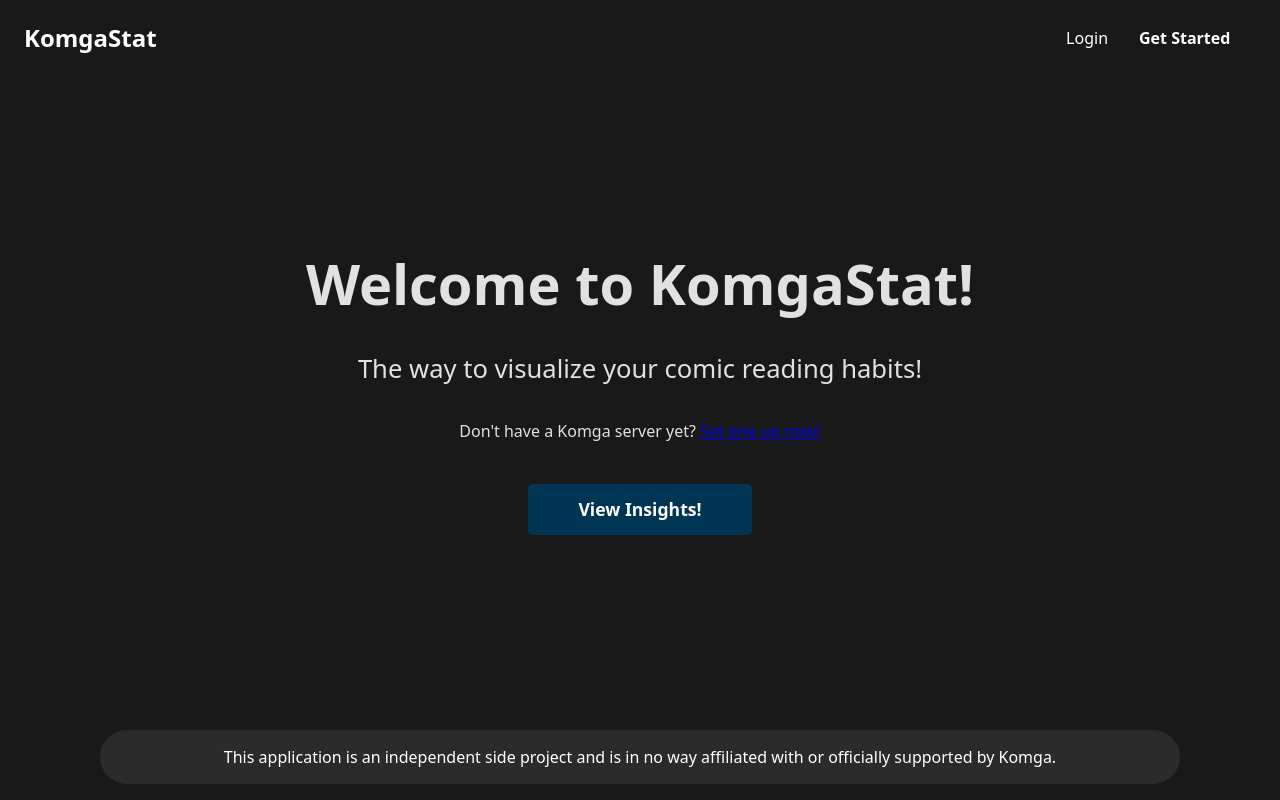
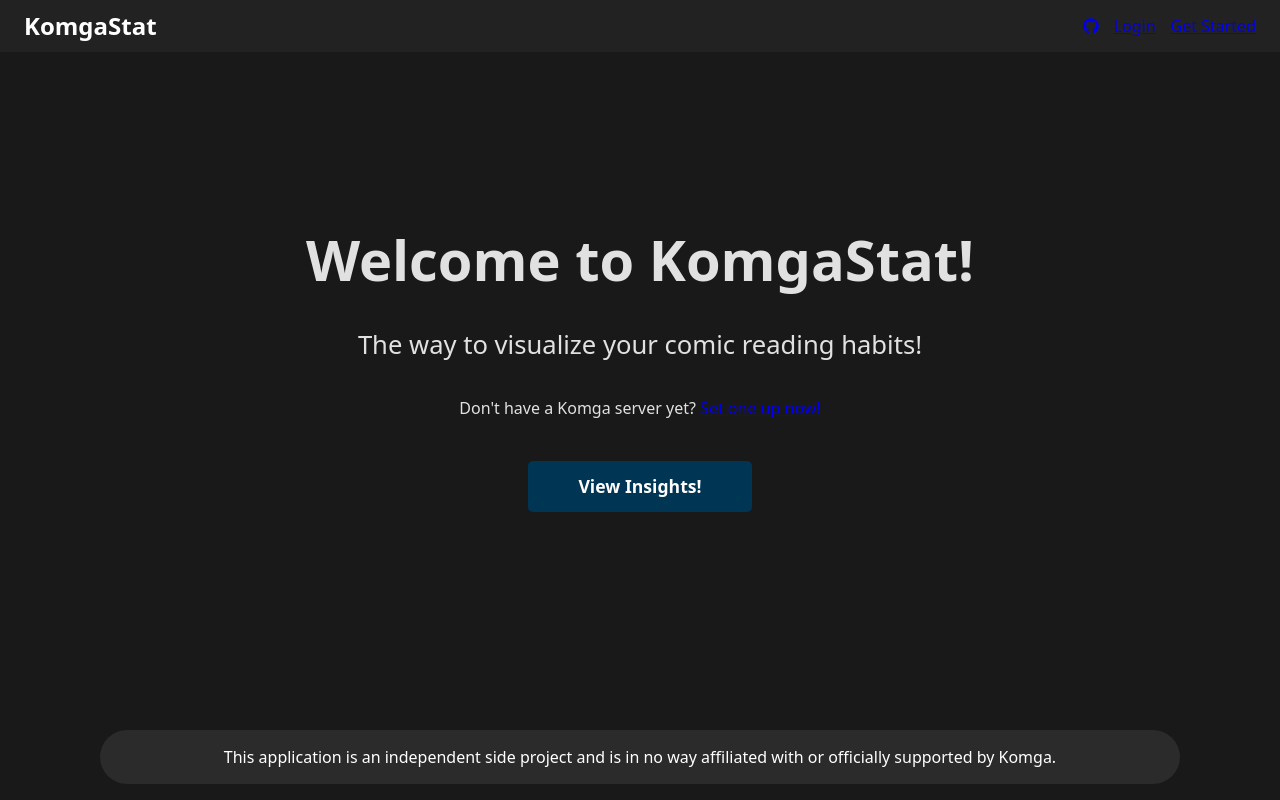
Before and after one commit to dannynoordamdev/KomgaStat, a React (Vite) app: page / in a window 1280 px wide. Built offline with nearby package versions, Linux system fonts and the light colour scheme; no server answers.

Commit message:
mobile design navbar

```diff
--- a/src/Components/Navbar.jsx
+++ b/src/Components/Navbar.jsx
@@ -7,6 +7,7 @@
 const Navbar = () => {
     const [user, setUser] = useState(null);
     const navigate = useNavigate();
+    const [menuOpen, setMenuOpen] = useState(false);
 
     useEffect(() => {
         const unsubscribe = onAuthStateChanged(auth, (currentUser) => {
@@ -30,12 +31,23 @@
                 <Link to="/" className="logo">KomgaStat</Link>
             </div>
 
-            <div className="navbar-right">
+            {/* Hamburger menu icon */}
+            <div className="hamburger" onClick={() => setMenuOpen(!menuOpen)}>
+                ☰
+            </div>
+
+            <div className={`navbar-right ${menuOpen ? "open" : ""}`}>
+
+                <a href="https://github.com/dannynoordamdev/komgastat" target="_blank" rel="noopener noreferrer">
+                    <i className="fab fa-github"></i>
+                </a>
+
                 {user ? (
-                    <>
-                        <span>Welcome! {user.email}</span>
+                    <div className="user-info">
+                        <span className="user-email">{user.email}</span>
                         <button onClick={handleLogout}>Sign Out</button>
-                    </>
+
+                    </div>
                 ) : (
                     <>
                         <Link to="/login" className="login">Login</Link>
--- a/src/Styling/Navbar.css
+++ b/src/Styling/Navbar.css
@@ -2,8 +2,9 @@
   display: flex;
   justify-content: space-between;
   align-items: center;
-  padding-top: 0rem;
-
+  padding: 0.5rem 1.5rem;
+  background-color: #222;
+  color: white;
 }
 
 .navbar-left .logo {
@@ -11,34 +12,54 @@
   font-weight: bold;
   text-decoration: none;
   color: white;
-  margin-left: 1.5rem;
 }
+
 .navbar-right {
   display: flex;
   align-items: center;
-  margin: 2%;
   gap: 15px;
 }
 
-.navbar-right .login {
-  color: white;
-  text-decoration: none;
-  margin-right: 1rem;;
+.user-info {
+  display: flex;
+  align-items: center;
+  gap: 10px;
 }
 
-.navbar-right .cta-button {
-  color: white;
-  padding-right: 1.5rem;
-  border-radius: 5px;
-  text-decoration: none;
-  font-weight: bold;
+.user-email {
+  font-size: 0.9rem;
+  color: #bbb;
+  word-break: break-word;
 }
 
-.cta-button:hover{
-  color: #0c8cc8;
-
+.hamburger {
+  display: none;
+  font-size: 2rem;
+  cursor: pointer;
 }
 
-.fab {
-  margin: 1rem;
+@media (max-width: 768px) {
+  .hamburger {
+    display: block;
+  }
+
+  .navbar-right {
+    display: none;
+    flex-direction: column;
+    position: absolute;
+    top: 60px;
+    right: 0;
+    background-color: #333;
+    width: 100%;
+    padding: 1rem 0;
+    text-align: center;
+  }
+
+  .navbar-right.open {
+    display: flex;
+  }
+
+  .user-info {
+    flex-direction: column;
+  }
 }
```
